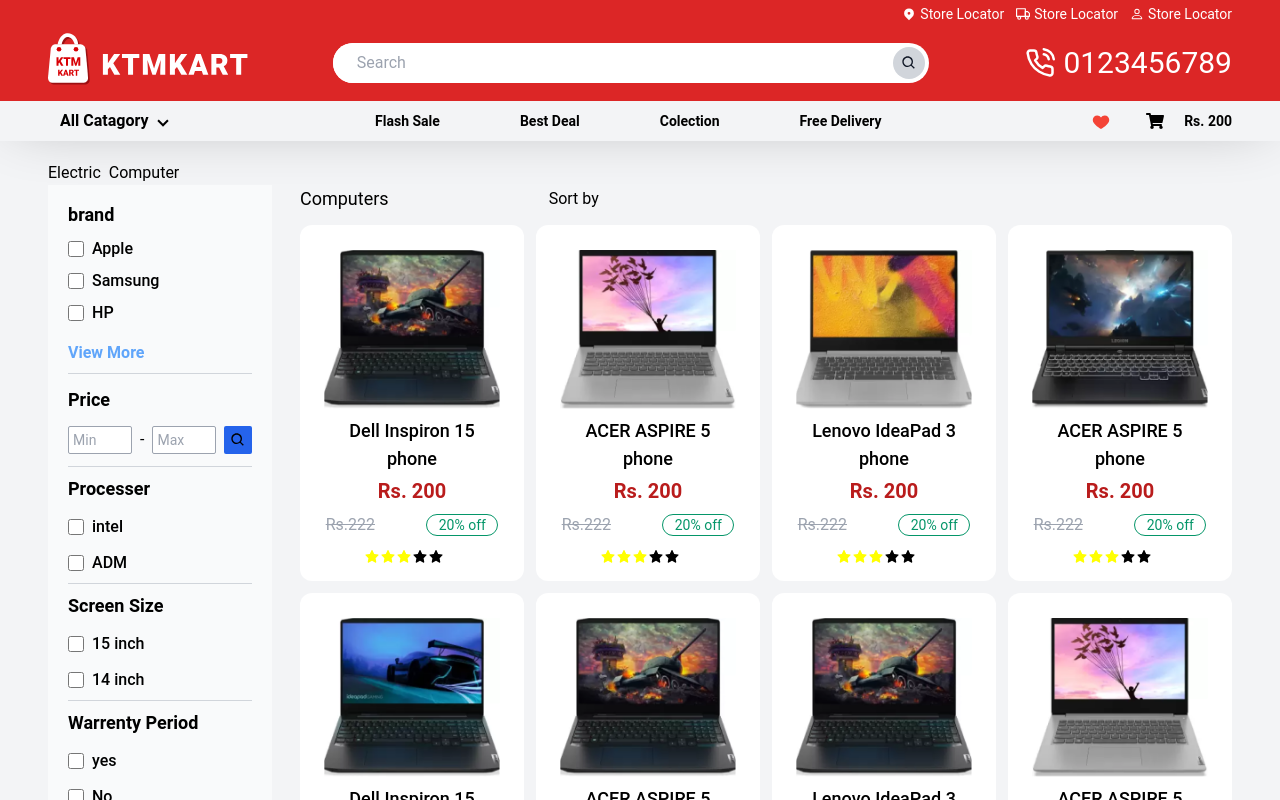
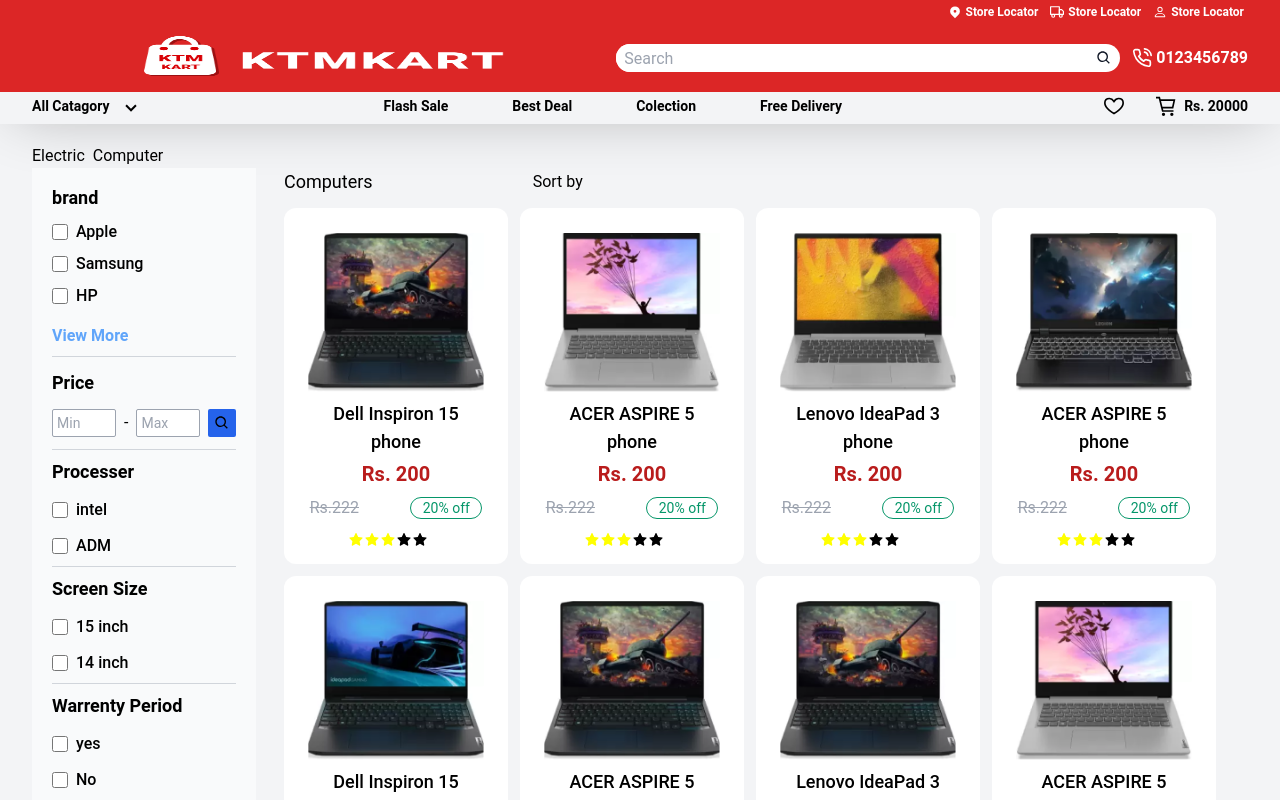
Before and after one commit to Sirbinod/e-commerce-nextjs, a Next.js app: page /Selection in a window 1280 px wide. Shown: the top 800 px of the page. Built offline with nearby package versions, Linux system fonts and the light colour scheme.

Commit message:
css update

```diff
--- a/component/Header/Header.jsx
+++ b/component/Header/Header.jsx
@@ -9,27 +9,33 @@
 
 const Header = () => {
   return (
-    <div className="w-full bg-red-600 h-26 shadow-3xl sticky z-99 top-0">
-      <div className="container mx-auto ">
+    <div className="w-full bg-red-600 h-26 pb-1 shadow-3xl">
+      <div className="container mx-auto">
         {/* link nav bar / top small navbar */}
 
-        <div className="flex justify-end pt-1">
+        <div className="flex justify-end pt-1 mr-1 lg:mb-2">
           <Link href="action1.1">
             <a className="flex text-white ml-3 al items-center text-sm">
               <HiLocationMarker />
-              <h4 className="pl-1">Store Locator</h4>
+              <h4 className="pl-1 text-xs font-medium sm:font-semibold">
+                Store Locator
+              </h4>
             </a>
           </Link>
           <Link href="action1.1">
             <a className="flex text-white ml-3 al items-center text-sm">
               <FiTruck />
-              <h4 className="pl-1">Store Locator</h4>
+              <h4 className="pl-1 text-xs font-medium sm:font-semibold">
+                Store Locator
+              </h4>
             </a>
           </Link>
           <Link href="action1.1">
             <a className="flex text-white ml-3 al items-center text-sm">
               <BsPerson />
-              <h4 className="pl-1">Store Locator</h4>
+              <h4 className="pl-1 text-xs font-medium sm:font-semibold">
+                Store Locator
+              </h4>
             </a>
           </Link>
         </div>
@@ -37,29 +43,31 @@
 
         {/* logo and search bar with contact number */}
 
-        <div className="flex justify-between items-center">
+        <div className=" block lg:flex justify-between items-center lg:py-2">
           {/* logo */}
-          <div className="w-30 h-13">
+          <div className=" flex-grow w-28 h-8 mx-28 md:w-32 md:h-10 mb-1 lg:w-32 lg:h-10 relative">
             <Link href="/#  ">
               <Image
-                src="/logo.svg"
-                width="200"
-                height="70"
+                className="hover:cursor-pointer"
+                src="/logo.png"
+                layout="fill"
+                objectFit="fill"
                 alt="web site logo"
               />
             </Link>
           </div>
 
           {/* search bar part */}
-          <div className="bg-white  flex items-center rounded-full ">
+          <div className="flex space-x-3">
+            <div className="flex-grow bg-white w-80 lg:w-99 flex items-center lg:rounded-full">
               <input
-              className="rounded-l-full widthSearch h-10 py-4 px-6 pr-2 text-gray-700  focus:outline-none"
+                className=" flex-grow  rounded-l-full w-72 h-7 px-2 lg:w-98.6 lg:h-7text-xs text-gray-700  focus:outline-none"
                 id="search"
                 type="text"
                 placeholder="Search"
               />
-
-            <button class="bg-gray-300 text-white rounded-full p-2 mr-1 hover:bg-blue-400 focus:outline-none w-8 h-8 flex items-center justify-center">
+              {/* search icon  */}
+              <button class="mx-2 sm:bg-white 2xl:bg-gray-300 text-white rounded-full hover:bg-blue-400 focus:outline-none flex items-center ">
                 <a className="text-gray-900">
                   <BiSearch />
                 </a>
@@ -68,11 +76,14 @@
 
             {/* contact number */}
             <Link href="action2.2">
-            <a className="flex text-white ml-3 al items-center text-3xl">
+              <a className="flex text-white items-center text-xl hover:cursor-pointer ">
                 <FiPhoneCall />
-              <h4 className="pl-2">0123456789</h4>
+                <h4 className="pl-1 hidden text-base md:block font-semibold ">
+                  0123456789
+                </h4>
               </a>
             </Link>
+          </div>
         </div>
         {/* end logo search bar */}
       </div>
--- a/component/MegaMenu/MegaMenu.jsx
+++ b/component/MegaMenu/MegaMenu.jsx
@@ -1,45 +1,108 @@
 import React from "react";
 import Head from "next/head";
-import {FaShoppingCart} from "react-icons/fa";
-import {FcLike} from "react-icons/fc";
+import {GrCart} from "react-icons/gr";
+import {GrFavorite} from "react-icons/gr";
 import Link from "next/link";
 
 const MegaMenu = () => {
+  const menus = [
+    {
+      id: 1,
+      name: "Home Appliances",
+    },
+    {
+      id: 2,
+      name: "Electric Devices",
+    },
+    {
+      id: 3,
+      name: "Cameras",
+    },
+    {
+      id: 4,
+      name: "Health & Beauty",
+    },
+    {
+      id: 5,
+      name: "Groceries",
+    },
+    {
+      id: 6,
+      name: "Watches",
+    },
+    {
+      id: 7,
+      name: "Woman's Fashion",
+    },
+    {
+      id: 8,
+      name: "Man's Fashion",
+    },
+    {
+      id: 9,
+      name: "Bags",
+    },
+    {
+      id: 10,
+      name: "Automobiles",
+    },
+    {
+      id: 11,
+      name: "Sports & Life style",
+    },
+    {
+      id: 12,
+      name: "Babies & Toys",
+    },
+  ];
   return (
-    <div className="h-10 bg-gray-100 gap-100 sticky z-50 py-1">
+    <div className="h-6 sm:h-8 bg-gray-100 gap-100 ">
       <div className="container mx-auto items-center flex space-x-7 justify-between">
-        <div class="group inline-block ">
-          <button class="outline-none focus:outline-none px-3 py-1  rounded-sm flex items-center w-50">
-            <span class="pr-1 font-semibold flex-1">All Catagory</span>
-            <span>
-              <svg class="fill-current h-4 w-4 transform group-hover:-rotate-180 transition duration-150 ease-in-out">
+        {/* megamenu start */}
+        <div className="group inline-block ">
+          {/* mega menu name  */}
+          <button className="outline-none focus:outline-none py-1 rounded-sm flex items-center w-50">
+            <h1 className="text-xs font-semibold pr-3 sm:text-sm sm:pr-3">
+              All Catagory
+            </h1>
+            <span className="">
+              <svg className="fill-current h-4 w-4 transform group-hover:-rotate-180 transition duration-150 ease-in-out">
                 <path d="M9.293 12.95l.707.707L15.657 8l-1.414-1.414L10 10.828 5.757 6.586 4.343 8z" />
               </svg>
             </span>
           </button>
-          <ul class="bg-white mt-1 z-10 border rounded-sm transform scale-0 group-hover:scale-100 absolute transition duration-150 ease-in-out origin-top w-56">
-            <li class="rounded-sm relative px-3 py-1 hover:bg-red-400">
-              <button class="w-full text-left flex items-center outline-none focus:outline-none">
-                <span class="pr-1 flex-1">Electric Device</span>
-                <span class="mr-auto">
-                  <svg class="fill-current h-4 w-4 transition duration-150 ease-in-out">
+          {/* menu item  */}
+          <ul class="bg-white z-10 border rounded-sm transform scale-0 group-hover:scale-100 absolute transition duration-150 ease-in-out origin-top w-32 md:w-40 lg:w-48">
+            {menus.map((menu) => {
+              return (
+                <li
+                  key={menu.id}
+                  class="rounded-sm relative px-0.5 md:px-1 py-1.3 hover:bg-red-400"
+                >
+                  <button className="w-full text-left text-xs font-light sm:text-sm sm:font-medium md:text-sm md:font-semibold flex items-center outline-none focus:outline-none">
+                    <span className="flex-1">{menu.name}</span>
+                    <span className="mr-auto">
+                      <svg className="fill-current h-4 w-4 transition duration-150 ease-in-out">
                         <path d="M9.293 12.95l.707.707L15.657 8l-1.414-1.414L10 10.828 5.757 6.586 4.343 8z" />
                       </svg>
                     </span>
                   </button>
-              <ul class="bg-white z-10 border rounded-sm absolute top-0 right-0 transition duration-150 ease-in-out origin-top-left w-52">
-                <li class="rounded-sm relative px-3 py-1 hover:bg-gray-100">
-                  <button class="w-full text-left flex items-center outline-none focus:outline-none">
-                    <span class="pr-1 flex-1">Kitchen</span>
-                    <span class="mr-auto">
-                      <svg class="fill-current h-4 w-4 transition duration-150 ease-in-out">
+
+                  {/* submenu item  */}
+                  <ul className="bg-white z-4 border rounded-sm absolute top-0 right-0 transition duration-150 ease-in-out origin-top-left sm:w-36 2xl:w-52">
+                    <li className="rounded-sm relative px-3 py-1 hover:bg-gray-100">
+                      <button className="w-full text-left flex items-center outline-none focus:outline-none">
+                        <span className="pr-1 flex-1">Kitchen</span>
+                        <span className="mr-auto">
+                          <svg className="fill-current h-4 w-4 transition duration-150 ease-in-out">
                             <path d="M9.293 12.95l.707.707L15.657 8l-1.414-1.414L10 10.828 5.757 6.586 4.343 8z" />
                           </svg>
                         </span>
                       </button>
+                      {/* sub ko ni sub menu item  */}
                       <ul class="bg-white z-10 border rounded-sm absolute top-0 right-0 transition duration-150 ease-in-out origin-top-left w-40">
                         <Link href="/Selection">
-                      <li class="px-3 py-1 hover:bg-gray-100">
+                          <li className="px-3 py-1 hover:bg-gray-100">
                             <button className="items-center outline-none focus:outline-none">
                               Washing machine
                             </button>
@@ -49,46 +112,54 @@
                     </li>
                   </ul>
                 </li>
+              );
+            })}
           </ul>
         </div>
-        <div class="hidden sm:block sm:ml-6">
-          <div class="flex space-x-20 items-center">
+        {/* nab bar */}
+        <div className="flex">
+          <div className="hidden sm:flex sm:space-x-4 md:space-x-10 lg:space-x-16 items-center ">
+            {/* nab bar items */}
             <a
               href="#"
-              class="text-black hover:bg-gray-700 hover:text-white  rounded-md text-sm font-semibold"
+              className="hover:cursor-pointer text-black text-sm sm:font-semibold"
             >
               Flash Sale
             </a>
             <a
               href="#"
-              class="text-black hover:bg-gray-700 hover:text-white  rounded-md text-sm font-semibold"
+              className="hover:cursor-pointer text-black text-sm sm:font-semibold"
             >
               Best Deal
             </a>
             <a
               href="#"
-              class="text-black hover:bg-gray-700 hover:text-white   rounded-md text-sm font-semibold"
+              className="hover:cursor-pointer text-black text-sm sm:font-semibold"
             >
               Colection
             </a>
             <a
               href="#"
-              class="text-black hover:bg-gray-700 hover:text-white  rounded-md text-sm font-semibold"
+              className="hover:cursor-pointer text-black text-sm sm:font-semibold"
             >
               Free Delivery
             </a>
           </div>
         </div>
-        <div className="hidden sm:block sm:ml-6">
-          <div className="flex space-x-5 items-center">
+        <div className="block sm:ml-6">
+          <div className="flex  space-x-0 sm:space-x-4 items-center text-sm sm:text-xl">
+            {/* fav/like icon */}
             <h3 className="mx-4">
-              <FcLike style={{fontSize: "18"}} />
+              <GrFavorite />
             </h3>
+            <div className="flex items-center space-x-2 text-sm sm:text-xl">
+              {/* shopping cart icon  */}
               <h3>
-              <FaShoppingCart style={{fontSize: "18"}} />
+                <GrCart />
               </h3>
-
-            <h3 className="font-semibold text-sm">Rs. 200</h3>
+              {/* totol mony display */}
+              <h3 className="font-semibold text-xs sm:text-sm">Rs. 20000</h3>
+            </div>
           </div>
         </div>
       </div>
--- a/component/ViewButton/ViewButton.jsx
+++ b/component/ViewButton/ViewButton.jsx
@@ -3,7 +3,7 @@
 const ViewButton = () => {
   return (
     <div>
-      <button className="w-20 h-7 text-center border border-red-500 text-sm font-semibold text-red-500    rounded-3xl">
+      <button className="w-16 h-6 pt-0.5 md:w-20 md:h-7 text-center border border-red-500 text-xs md:text-sm font-semibold text-red-500  rounded-3xl">
         View all
       </button>
     </div>
--- a/styles/globals.css
+++ /dev/null
@@ -1,16 +0,0 @@
-html,
-body {
-  padding: 0;
-  margin: 0;
-  font-family: -apple-system, BlinkMacSystemFont, Segoe UI, Roboto, Oxygen,
-    Ubuntu, Cantarell, Fira Sans, Droid Sans, Helvetica Neue, sans-serif;
-}
-
-a {
-  color: inherit;
-  text-decoration: none;
-}
-
-* {
-  box-sizing: border-box;
-}
--- a/styles/index.css
+++ b/styles/index.css
@@ -11,9 +11,9 @@
   background-color: #f2efef;
   font-family: Roboto, sans-serif;
 }
-.container {
+/* .container {
   width: 74rem;
-}
+} */
 .widthSearch {
   width: 35rem;
 }
@@ -43,3 +43,9 @@
 .min-w-32 {
   min-width: 8rem;
 }
+
+/* @media only screen and (max-width: 600px) {
+  .container {
+    width: 27rem;
+  }
+} */
```
Also changed, not shown: component/CardChanel/CardChanel.jsx (+8 -4 lines), component/CarouselItem/CarouselItem.jsx (+8 -3 lines), component/CatagoryGrid/CatagoryGrid.jsx (+6 -3 lines), component/CollectionCard/CollectionCard.jsx (+15 -7 lines), component/JustInGrid/JustInGrid.jsx (+14 -10 lines), pages/index.js (+21 -16 lines), tailwind.config.js (+31 -0 lines), public/logo.png (added), public/logo.svg (deleted). Lines whose indentation alone changed are shown as unchanged.
